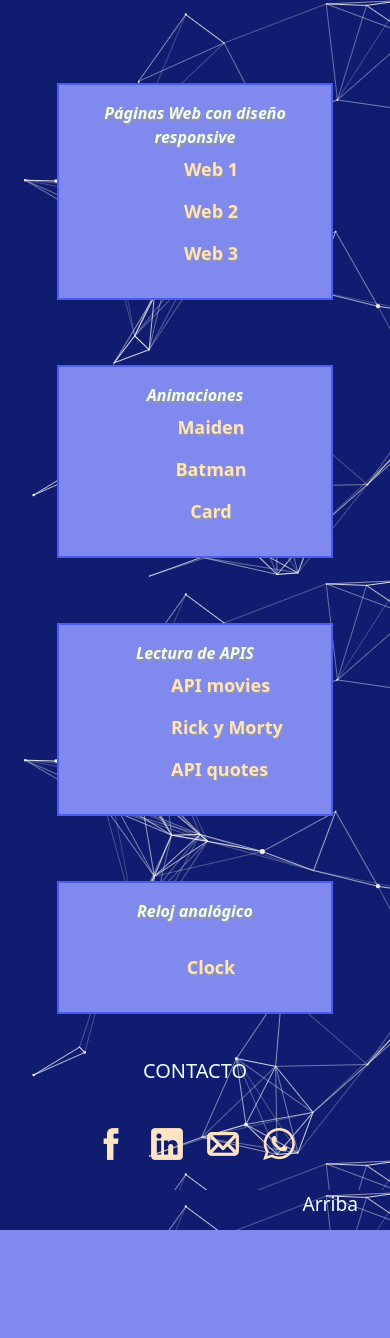
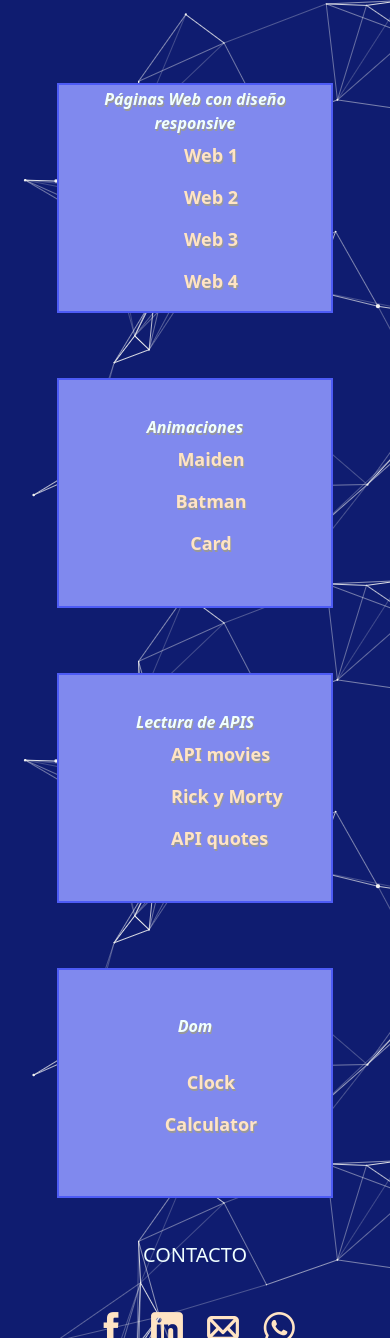
Before and after one commit to ClaaroNutri/Profile, a plain HTML site: page index.html in a window 390 px wide. Shown: the part 1742-3080 px from the top of the page. Before the commit the page ends 2972 px from the top, so only its background shows below. Drawn offline with nearby package versions, Linux system fonts and the light colour scheme.

Commit message:
+proyectos

```diff
--- a/estilos.css
+++ b/estilos.css
@@ -186,6 +186,7 @@ h4:hover {
     text-shadow: 1px 2px #999;
     background-color: rgb(128, 137, 238);
     border: 2px solid rgb(77, 91, 245);
+    height:200px;
 }
 
 .pro a:hover {color:azure;
@@ -299,6 +300,9 @@ h5 {color: azure;
     .proTitulo{
         margin-bottom: 15px;
     }
+    .pri{
+        height: 230px;
+    }
     .pri ul {
         display: flex;
         justify-content: center;
--- a/index.html
+++ b/index.html
@@ -133,6 +133,10 @@
                         <a class="cv" href="https://claaronutri.github.io/nutri-2/" target="_blank"><strong>Web 3</strong><br>
                         </a>
                       </li>
+                      <li>
+                        <a class="cv" href=" https://claaronutri.github.io/ArgenResto/" target="_blank"><strong>Web 4</strong><br>
+                        </a>
+                      </li>
                     </ul>
                   </div>
                   <div class="col-8 col-md-5 col-lg-3 pri">
@@ -159,11 +163,15 @@
                   </ul>
                   </div>
                   <div class="col-8 col-md-5 col-lg-3 pri">
-                    <h5><i><strong>Reloj analógico</strong></i></h5>
+                    <h5><i><strong>Dom</strong></i></h5>
                     <br>
                     <ul>
                       <li>
                       <a class="cv" href="https://claaronutri.github.io/clock/" target="_blank"><strong>Clock</strong>
+                      </a>
+                      </li>
+                      <li>
+                      <a class="cv" href=" https://claaronutri.github.io/cat-calculator/" target="_blank"><strong>Calculator</strong>
                       </a>
                       </li>
                     </ul>
```
